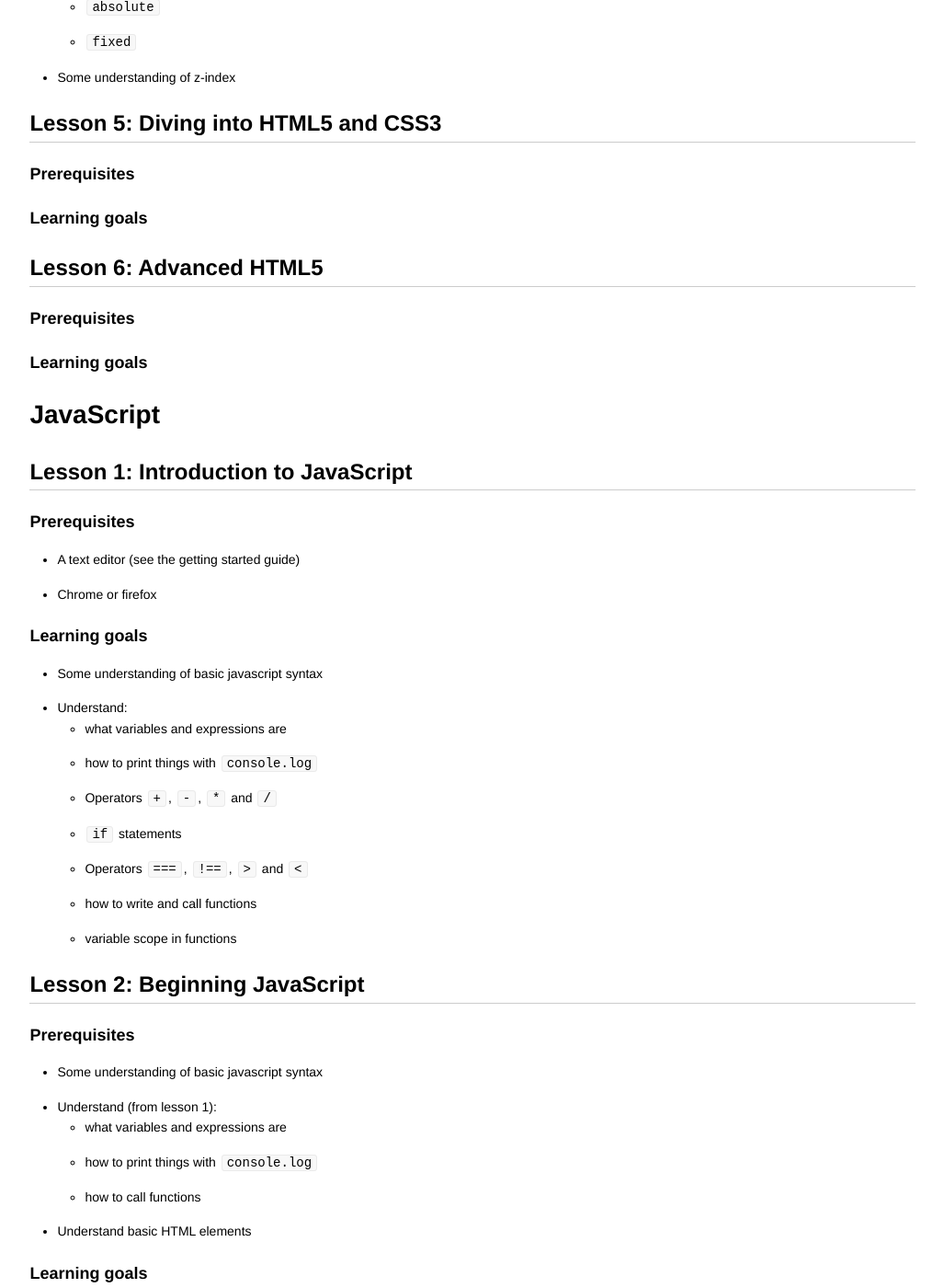
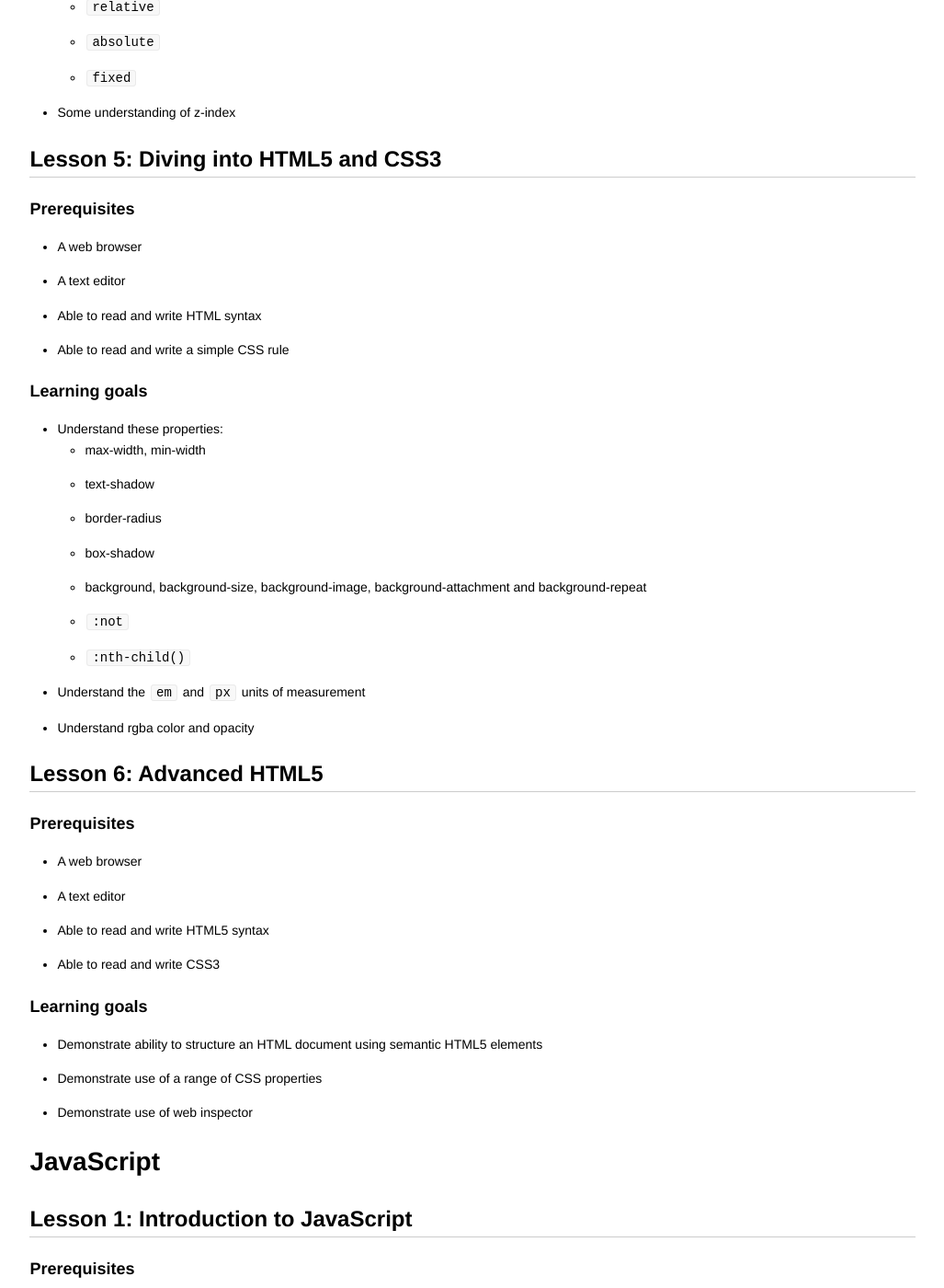
Before and after one commit to codebar/tutorials, a Jekyll site: the page built from coaches/lesson-guide.md, in a window 1280 px wide and 1400 px high, scrolled down 2860 px. Shown: the whole window at 92% size, without its empty margins (126-1153 px from the left). Built offline with Jekyll 4.4.1, drawn with Linux system fonts in a browser that asks for light colours; some of the changed text lies outside the part shown.

Commit message:
updated lessons 5 and 6

```diff
--- a/coaches/lesson-guide.md
+++ b/coaches/lesson-guide.md
@@ -39,7 +39,7 @@ of a tutorial the student should be focussing on.
 ### Prerequisites
 
 - A text editor
-- Able to read and write html syntax (no need to understand what the
+- Able to read and write HTML syntax (no need to understand what the
   tags do)
 
 ### Learning goals
@@ -87,12 +87,13 @@ of a tutorial the student should be focussing on.
 
 - A web browser
 - A text editor
-- Able to read and write html syntax
+- Able to read and write HTML syntax
 - Able to read and write a simple CSS rule
 
 ### Learning goals
 
 - Some understanding of how to use HTML to structure content in a document
+- Know what the `header` and `footer` elements are for
 - Understand floats
 - Some understanding of the following position values:
   - `static`
@@ -105,13 +106,38 @@ of a tutorial the student should be focussing on.
 
 ### Prerequisites
 
+- A web browser
+- A text editor
+- Able to read and write HTML syntax
+- Able to read and write a simple CSS rule
+
 ### Learning goals
+
+- Understand these properties:
+  - max-width, min-width
+  - text-shadow
+  - border-radius
+  - box-shadow
+  - background, background-size, background-image, background-attachment and background-repeat
+  - `:not`
+  - `:nth-child()`
+- Understand the `em` and `px` units of measurement
+- Understand rgba color and opacity
 
 ## Lesson 6: Advanced HTML5
 
 ### Prerequisites
 
+- A web browser
+- A text editor
+- Able to read and write HTML5 syntax
+- Able to read and write CSS3
+
 ### Learning goals
+
+- Demonstrate ability to structure an HTML document using semantic HTML5 elements
+- Demonstrate use of a range of CSS properties
+- Demonstrate use of web inspector
 
 # JavaScript
 
```
Also changed, not shown: other parts of coaches/lesson-guide.md (+1 -1 lines).
